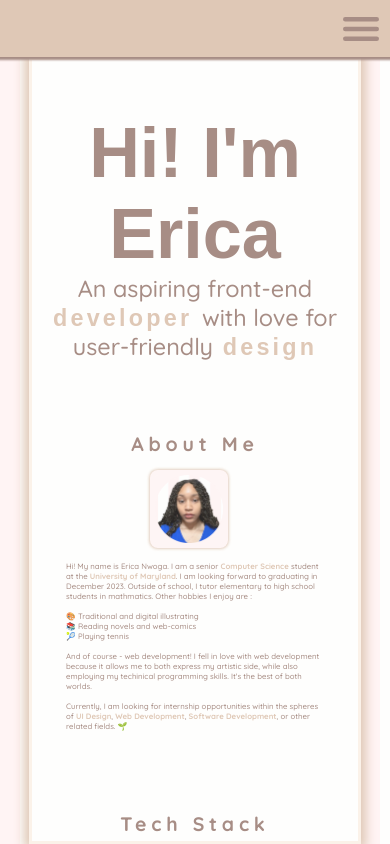
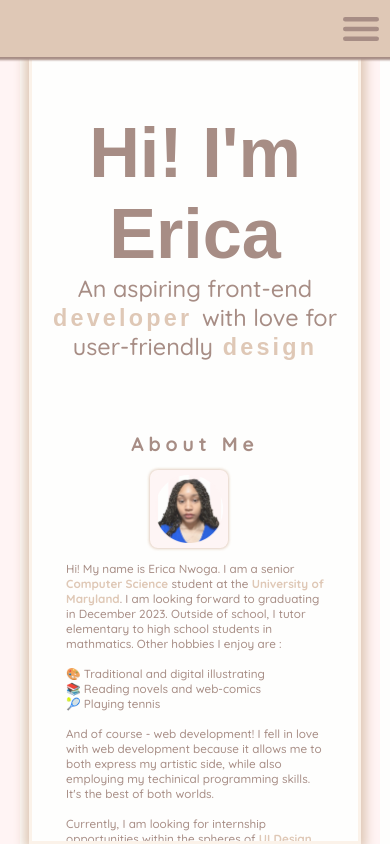
Before and after one commit to ericanwoga/ericanwoga.dev, a React (Create React App) app: page / in a window 390 px wide. Built offline with nearby package versions, Linux system fonts and the light colour scheme; a web font is replaced by a local one.

Commit message:
Fixed font sizing

```diff
--- a/src/components/about/about.css
+++ b/src/components/about/about.css
@@ -38,6 +38,11 @@
         display: flex;
         flex-direction: column;
         padding: 0% 5% 0% 5%;
+        margin-left: 0;
+    }
+
+    .about-paragraph p{
+        font-size: 3vw;
     }
 
     #about img {
--- a/src/components/portfolio/portfolio.css
+++ b/src/components/portfolio/portfolio.css
@@ -1,7 +1,7 @@
-.ptf-item{
-    width: 90%;
+
+.portfolio-container{
+    padding: 8%;
 }
-
 .ptf-title{
     font-size: 2.5vw;
     margin-bottom: 2%;
@@ -22,6 +22,7 @@
 }
 .ptf-text-content p{
     margin-bottom: 2%;
+    text-align: left;
 }
 
 .ptf-tech-list{
@@ -44,7 +45,7 @@
     font-size: 1.5vw;
 }
 
-/*Tablet and mobile */
+/*Tablet */
 @media screen and (max-width: 769px) {
     .portfolio-container{
         display: flex;
```
